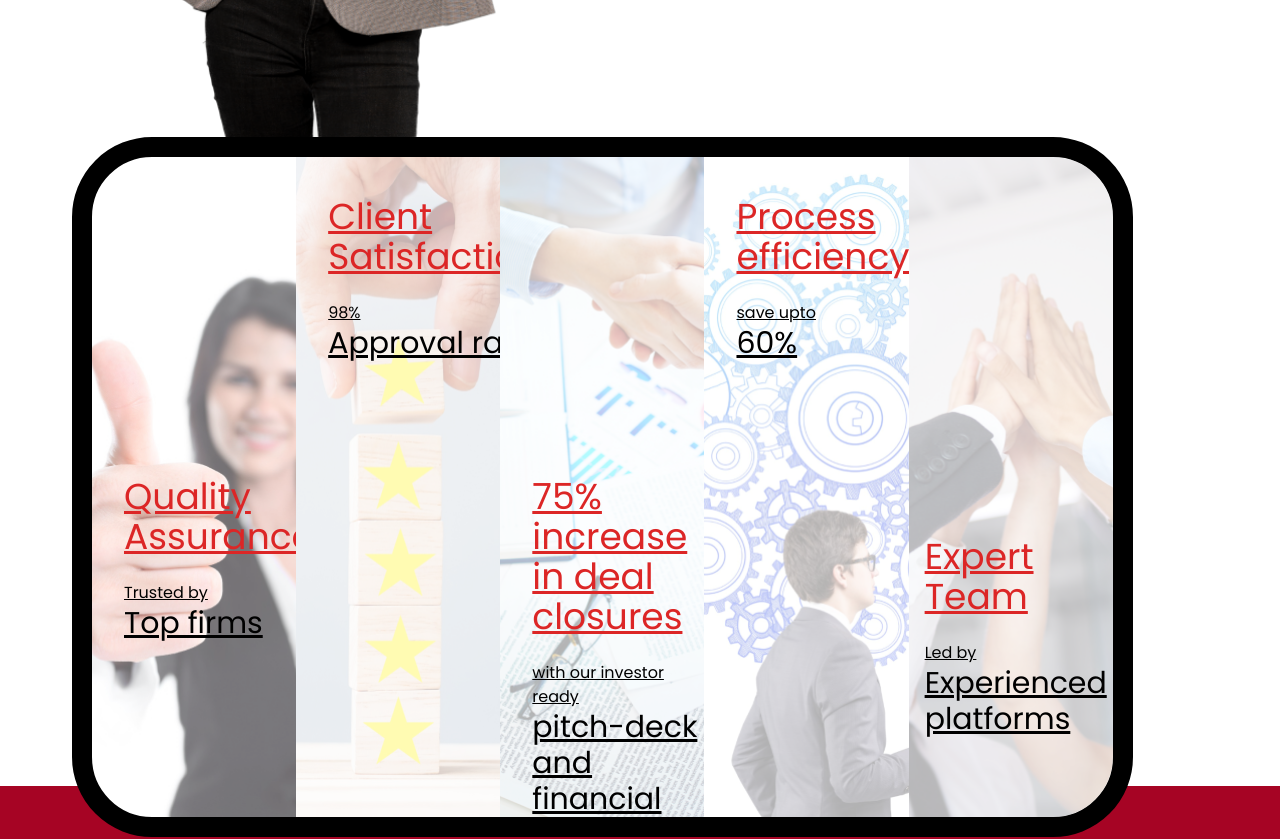
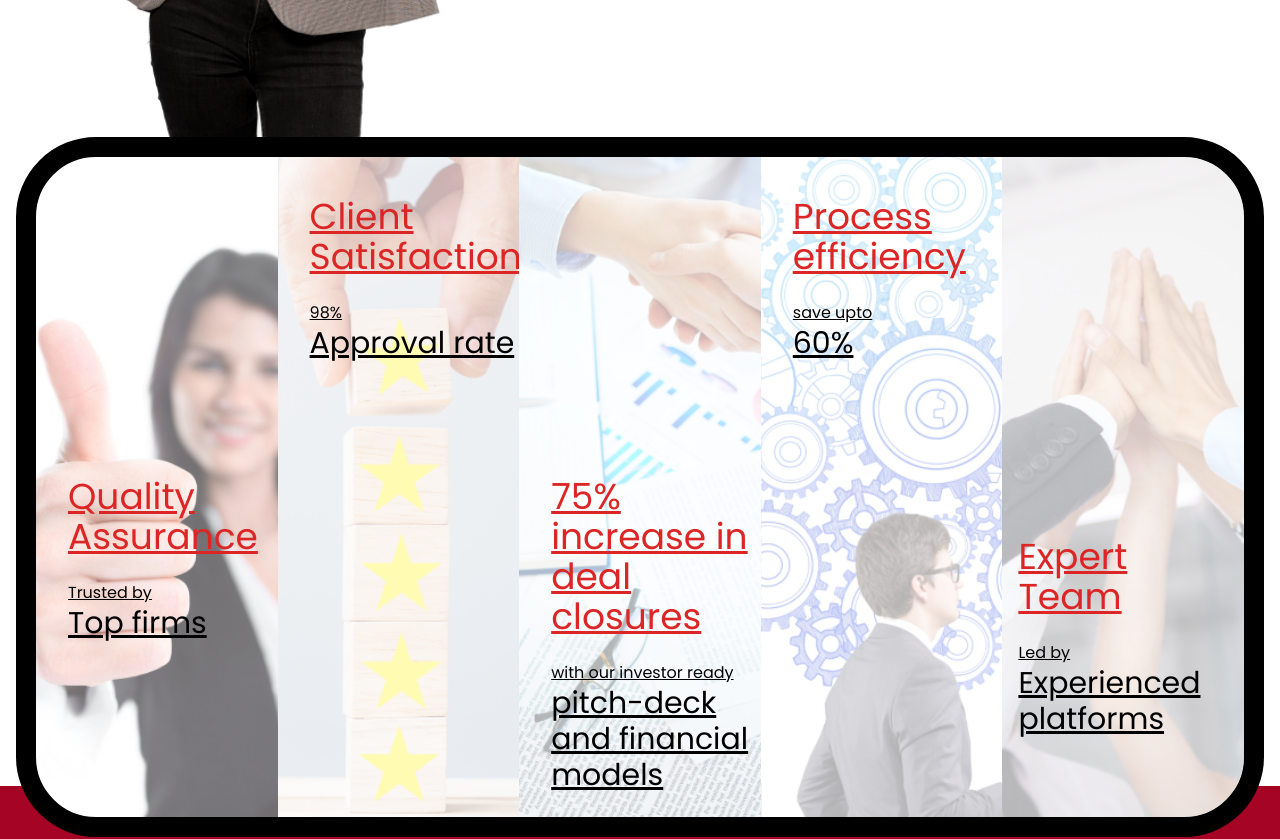
Before and after one commit to Aftab1311/EasyProcess, a Next.js app: page / in a window 1280 px wide. Shown: the part 1400-2239 px from the top of the page. Built offline with nearby package versions, Linux system fonts and the light colour scheme.

Commit message:
Issues resolved

```diff
--- a/src/components/MainHero.tsx
+++ b/src/components/MainHero.tsx
@@ -53,7 +53,7 @@ export default function MainHero() {
 
       {/* section-2 & 3 */}
       <div className="relative h-[1250px]">
-        <div className="container mx-auto flex justify-center flex-col absolute -top-20 translate-x-14">
+        <div className="container mx-auto flex justify-center flex-col absolute -top-20 left-1/2 -translate-x-1/2">
           <div className="flex items-center">
             <div className="w-2/5 flex justify-center">
               <Image
@@ -78,7 +78,7 @@ export default function MainHero() {
             </div>
           </div>
           <div>
-            <div className="border-[20px] border-black h-[700px] rounded-[80px] w-[85%] flex overflow-hidden  relative z-50 bg-white">
+            <div className="border-[20px] border-black h-[700px] rounded-[80px] w-full flex overflow-hidden left-1/2 -translate-x-1/2  relative z-50 bg-white">
               <div className="overflow-hidden w-1/5 relative">
                 <div className="bg-[url('/images/hero/img1.jpg')] bg-cover bg-center h-full rounded-l-[80px] opacity-60 hover:scale-125 transition duration-1000"></div>
                 <div className="flex flex-col justify-center gap-6  absolute top-80 pl-8">
```
